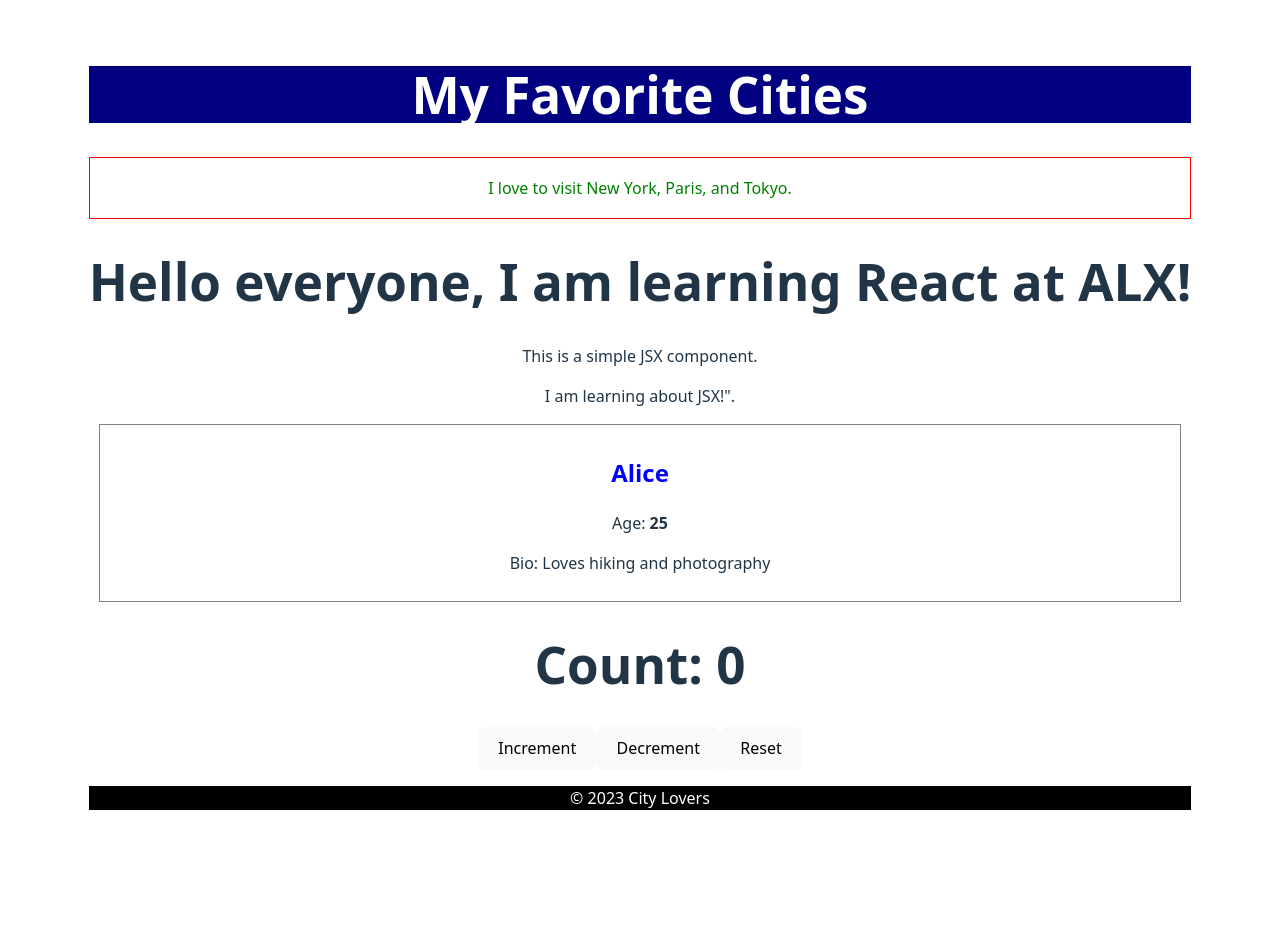
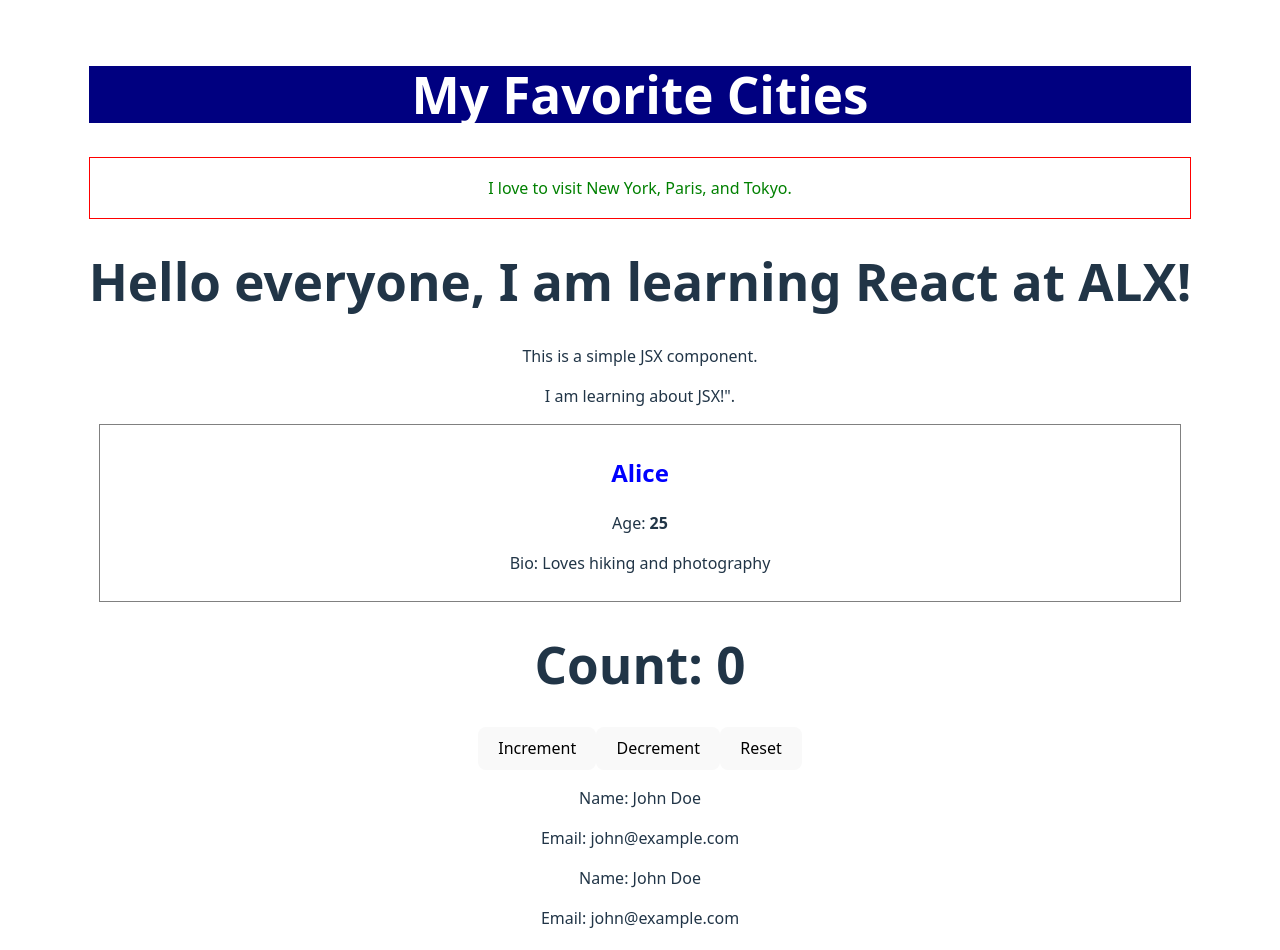
Before and after one commit to Ricsie11/alx-fe-reactjs, a React (Vite) app in the folder alx-react-app-new/: page / in a window 1280 px wide. Shown: the top 950 px of the page. Before the commit the page ends 858 px from the top, so only its background shows below. Built offline with nearby package versions, Linux system fonts and the light colour scheme.

Commit message:
Refactor components to use UserContext
- Removed userData props from ProfilePage, UserDetails, and UserInfo
- Wrapped components inside UserContext.Provider in App.jsx
- Updated UserDetails and UserInfo to consume context using useContext

```diff
--- a/alx-react-app-new/src/App.jsx
+++ b/alx-react-app-new/src/App.jsx
@@ -5,8 +5,16 @@
 import MainContent from "./components/MainContent";
 import UserProfile from "./components/UserProfile";
 import WelcomeMessage from "./components/WelcomeMessage";
+import UserContext from "./components/UserContext";
+import ProfilePage from "./components/ProfilePage";
+import UserDetails from "./components/UserDetails";
+import UserInfo from "./components/UserInfo";
 
 function App() {
+  const userData = {
+    name: "John Doe",
+    email: "john@example.com",
+  };
   return (
     <>
       <Header />
@@ -14,6 +22,12 @@
       <WelcomeMessage />
       <UserProfile name="Alice" age="25" bio="Loves hiking and photography" />
       <Counter />
+      <UserContext.Provider value={userData}>
+        <ProfilePage />
+        <UserDetails />
+        <UserInfo />
+      </UserContext.Provider>
+
       <Footer />
     </>
   );
--- /dev/null
+++ b/alx-react-app-new/src/components/ProfilePage.jsx
@@ -0,0 +1,7 @@
+import UserInfo from "./UserInfo";
+
+function ProfilePage() {
+  return <UserInfo />;
+}
+
+export default ProfilePage;
--- /dev/null
+++ b/alx-react-app-new/src/components/UserContext.js
@@ -0,0 +1,5 @@
+import React from 'react'
+
+const UserContext = React.createContext();
+
+export default UserContext;
--- /dev/null
+++ b/alx-react-app-new/src/components/UserDetails.jsx
@@ -0,0 +1,14 @@
+import React, { useContext } from "react";
+import UserContext from "./UserContext";
+
+function UserDetails() {
+  const userData = useContext(UserContext);
+  return (
+    <div>
+      <p>Name: {userData.name}</p>
+      <p>Email: {userData.email}</p>
+    </div>
+  );
+}
+
+export default UserDetails;
--- /dev/null
+++ b/alx-react-app-new/src/components/UserInfo.jsx
@@ -0,0 +1,7 @@
+import UserDetails from './UserDetails';
+
+function UserInfo() {
+  return <UserDetails />;
+}
+
+export default UserInfo;
```
